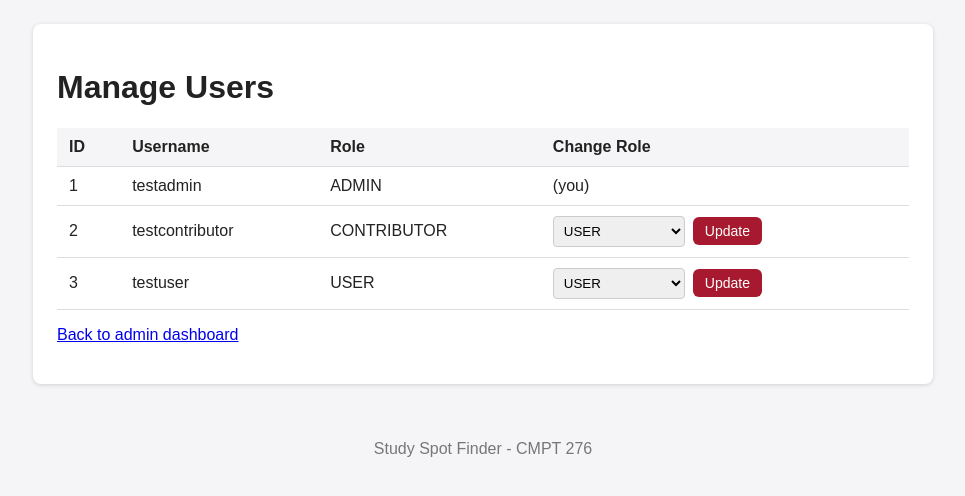
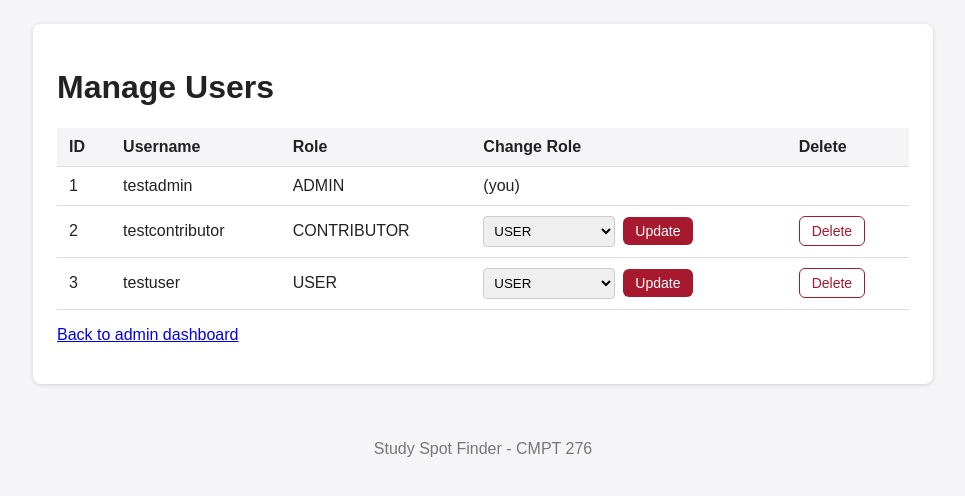
Before and after one commit to florencefilippi/study-spot-finder, a Spring Boot app: page /admin/users in a window 1280 px wide. Shown: the part 47-543 px from the top of the page, without its empty margins (157-1122 px from the left). Run offline with Spring Boot 4, Linux system fonts and the light colour scheme; a user stored in the database is signed in; some of the project's set-up classes (security, data sources, template engines, error pages and the like) are left out, and stand-ins take their place; some libraries are stand-ins or nearby versions.

Commit message:
added user deletion to admin manage users page

```diff
--- a/src/main/java/com/studyspotfinder/studyspot/controller/AdminController.java
+++ b/src/main/java/com/studyspotfinder/studyspot/controller/AdminController.java
@@ -53,4 +53,26 @@ public class AdminController {
         redirect.addFlashAttribute("success", "Changed " + user.getUsername() + "'s role to " + role + ".");
         return "redirect:/admin/users";
     }
+
+    @PostMapping("/users/{id}/delete")
+    public String deleteUser(@PathVariable Long id,
+                         Principal principal,
+                         RedirectAttributes redirect) {
+
+        Optional<User> found = userRepository.findById(id);
+        if (found.isEmpty()) {
+            redirect.addFlashAttribute("error", "User not found.");
+            return "redirect:/admin/users";
+        }
+
+        User user = found.get();
+        if (user.getUsername().equals(principal.getName())) {
+            redirect.addFlashAttribute("error", "You can't delete your own account.");
+            return "redirect:/admin/users";
+        }
+
+        userRepository.delete(user);
+        redirect.addFlashAttribute("success", "Deleted user " + user.getUsername() + ".");
+        return "redirect:/admin/users";
+    }
 }
--- a/src/main/resources/static/css/style.css
+++ b/src/main/resources/static/css/style.css
@@ -127,3 +127,10 @@ tbody tr:hover { background: #fafafa; }
   font-family: inherit;
 }
 button.btn-small { padding: 6px 12px; font-size: 14px; margin-top: 0; }
+
+button.btn-danger {
+  background: white;
+  color: #a6192e;
+  border: 1px solid #a6192e;
+}
+button.btn-danger:hover { background: #a6192e; color: white; }
--- a/src/main/resources/templates/admin-users.html
+++ b/src/main/resources/templates/admin-users.html
@@ -18,6 +18,7 @@
             <th>Username</th>
             <th>Role</th>
             <th>Change Role</th>
+            <th>Delete</th>
           </tr>
         </thead>
         <tbody>
@@ -40,6 +41,15 @@
                   <button type="submit" class="btn btn-small">Update</button>
                 </form>
             </td>
+            <td>
+              <form th:unless="${user.username == currentUsername}"
+                    th:action="@{/admin/users/{id}/delete(id=${user.id})}"
+                    th:data-username="${user.username}"
+                    method="post" class="inline-form"
+                    onsubmit="return confirm('Delete ' + this.dataset.username + '? This cannot be undone.');">
+                <button type="submit" class="btn btn-small btn-danger">Delete</button>
+              </form>
+            </td>
           </tr>
         </tbody>
       </table>
```
